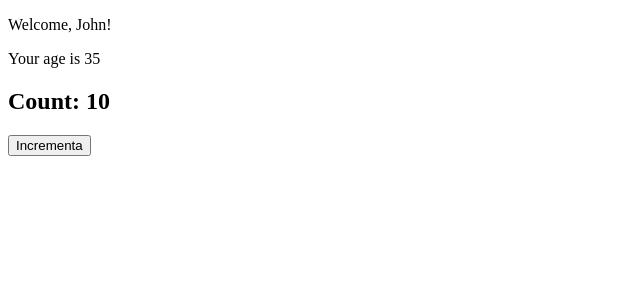
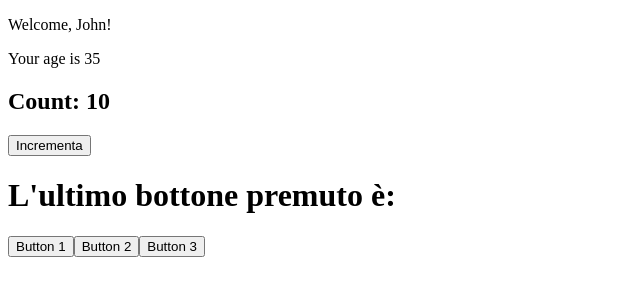
Before and after one commit to frances8713/react-exercises, a React (Create React App) app: page / in a window 1280 px wide. Shown: the top 300 px of the page, without its empty margins (0-640 px from the left). Built offline with nearby package versions, Linux system fonts and the light colour scheme.

Commit message:
:feat: exercise event-03

```diff
--- a/src/App.js
+++ b/src/App.js
@@ -2,6 +2,7 @@ import React from "react";
 import { Welcome } from './Welcome'
 import { Counter } from './Counter'
 import { ClickCounter } from './ClickCounter'
+import { ClickTracket } from "./ClickTracker";
 
 export class App extends React.Component {
     render() {
@@ -9,6 +10,7 @@ export class App extends React.Component {
             <div>
                 < Welcome name = "John" age={35}/>
                 < ClickCounter initialValue = {10} incrementAmount = {5}/>
+                < ClickTracket />
             </div>
         )
 
--- /dev/null
+++ b/src/ClickTracker.js
@@ -0,0 +1,56 @@
+import React from "react";
+
+
+export class ClickTracket extends React.Component {
+    state = {
+        clickedButton : ''
+    }
+
+
+showClickedButton = (event) => {
+    this.setState ({ clickedButton : event.target.name})
+}
+
+render () {
+    return (
+        <div>
+            <h1>L'ultimo bottone premuto è: {this.state.clickedButton}</h1>
+            <button name="button 1" onClick={this.showClickedButton}>Button 1</button>
+            <button name="button 2" onClick={this.showClickedButton}>Button 2</button>
+            <button name="button 3" onClick={this.showClickedButton}>Button 3</button>
+        </div>
+    )
+}
+
+}
+
+
+// import React from "react";
+
+
+
+// export class ClickTracket extends React.Component {
+//     state = {
+//         lastButtonPressed : 'none'
+//     }
+
+//     showButton = (event) => {
+//         this.setState ({
+//             lastButtonPressed : event.target.name
+//         })
+//     }
+
+
+//     render () {
+//         return (
+//             <div>
+//                 <h1>The last button pressed : {this.state.lastButtonPressed}</h1>
+//                 <button name="button 1" onClick={this.showButton}>Button 1</button>
+//                 <button name="button 2" onClick={this.showButton}>Button 2</button>
+//                 <button name="button 3" onClick={this.showButton}>Button 3</button>
+//             </div>
+//         )
+//     }
+
+
+// }
```
